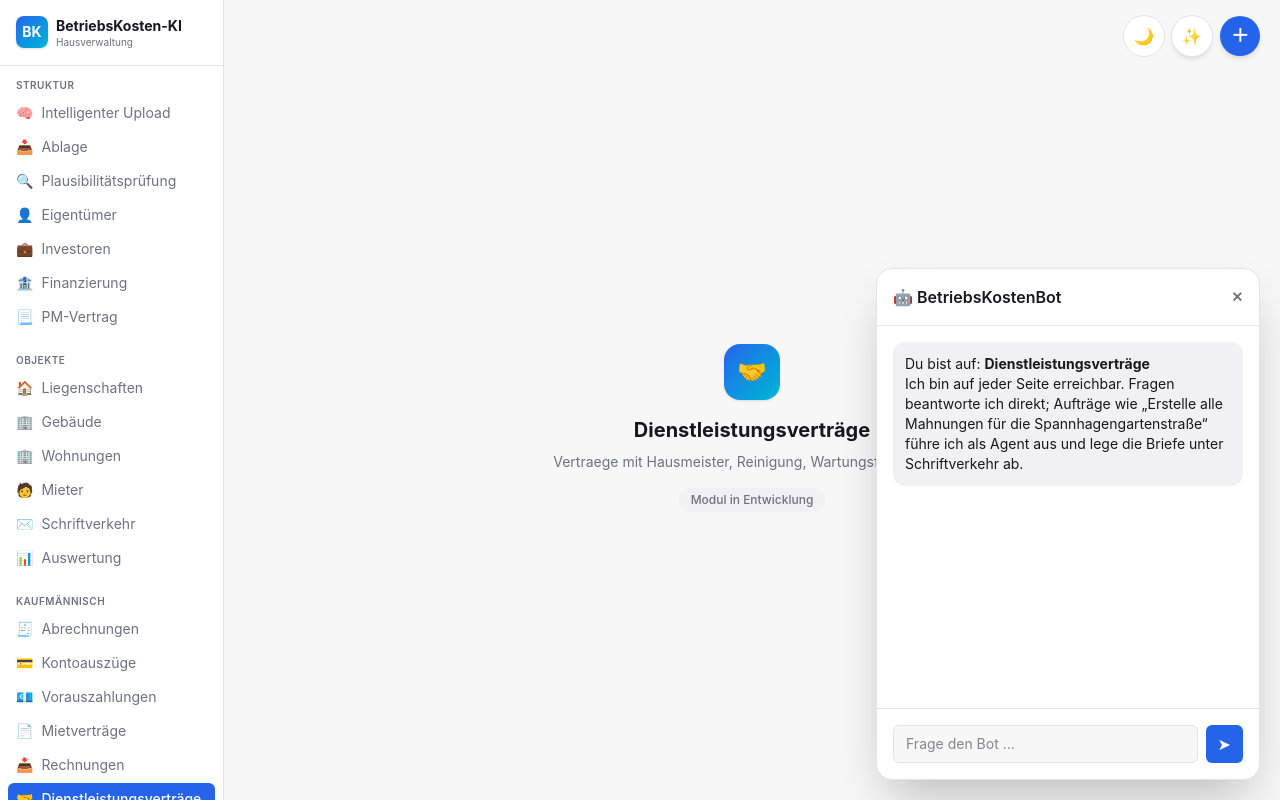
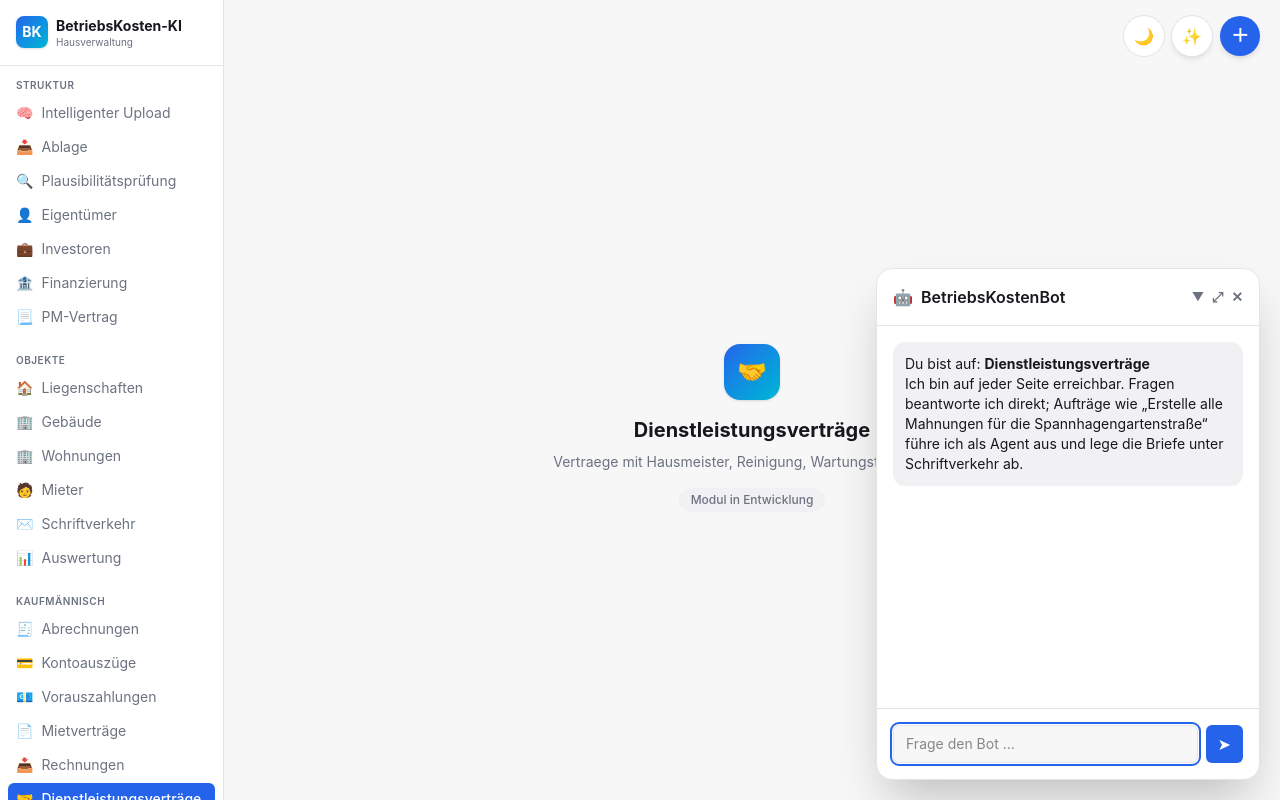
Before and after one commit to mazztah/bkabr, a Next.js app: page /dienstleistungsvertraege in a window 1280 px wide. Both pictures are taken after a click on the button "BetriebsKostenBot – überall verfügbar". Built offline with nearby package versions, Linux system fonts and the light colour scheme.

Commit message:
Add files via upload

```diff
--- a/src/app/gebaeude/page.tsx
+++ b/src/app/gebaeude/page.tsx
@@ -36,7 +36,7 @@ export default function GebaeudePage() {
 
   return (
     <div className="flex h-full flex-col overflow-hidden lg:flex-row">
-      <aside className="w-full shrink-0 border-r border-border bg-card lg:h-full lg:w-80 lg:overflow-y-auto">
+      <aside className="w-full shrink-0 overflow-y-auto border-r border-border bg-card max-h-[46vh] lg:h-full lg:max-h-none lg:w-80">
         <div className="flex items-center justify-between border-b border-border p-4">
           <div>
             <h1 className="text-lg font-bold leading-tight">🏢 Gebäude</h1>
--- a/src/app/globals.css
+++ b/src/app/globals.css
@@ -84,6 +84,36 @@ body {
   background: var(--border);
   border-radius: 8px;
 }
+::-webkit-scrollbar-thumb:hover {
+  background: var(--muted-foreground);
+}
+::-webkit-scrollbar-track {
+  background: transparent;
+}
+
+/* Subtle, consistent focus ring across native form controls. */
+input:focus-visible,
+select:focus-visible,
+textarea:focus-visible,
+button:focus-visible {
+  outline: 2px solid var(--ring);
+  outline-offset: 1px;
+}
+
+/* Smooth height changes for collapsible panels (filters, log, chat, nav
+   groups) so expand/collapse feels dynamic instead of an abrupt jump. */
+.collapsible {
+  overflow: hidden;
+  transition: grid-template-rows 200ms ease-out;
+  display: grid;
+  grid-template-rows: 1fr;
+}
+.collapsible[data-collapsed="true"] {
+  grid-template-rows: 0fr;
+}
+.collapsible > * {
+  min-height: 0;
+}
 
 /* Mobile (Android/iOS): browsers auto-zoom into inputs with font-size < 16px
    on focus, which shifts/overlaps the fixed UI (top bar, chat, nav). Force
--- a/src/app/liegenschaften/page.tsx
+++ b/src/app/liegenschaften/page.tsx
@@ -23,7 +23,7 @@ function LiegenschaftenPageInner() {
 
   return (
     <div className="flex h-full flex-col overflow-hidden lg:flex-row">
-      <aside className="w-full shrink-0 border-r border-border bg-card lg:h-full lg:w-80 lg:overflow-y-auto">
+      <aside className="w-full shrink-0 overflow-y-auto border-r border-border bg-card max-h-[46vh] lg:h-full lg:max-h-none lg:w-80">
         <div className="border-b border-border p-4">
           <h1 className="text-lg font-bold leading-tight">Liegenschaften</h1>
           <p className="text-xs text-muted-foreground">
--- a/src/app/mieter/page.tsx
+++ b/src/app/mieter/page.tsx
@@ -36,7 +36,7 @@ export default function MieterPage() {
 
   return (
     <div className="flex h-full flex-col overflow-hidden lg:flex-row">
-      <aside className="w-full shrink-0 border-r border-border bg-card lg:h-full lg:w-80 lg:overflow-y-auto">
+      <aside className="w-full shrink-0 overflow-y-auto border-r border-border bg-card max-h-[46vh] lg:h-full lg:max-h-none lg:w-80">
         <div className="flex items-center justify-between border-b border-border p-4">
           <div>
             <h1 className="text-lg font-bold leading-tight">🧑 Mieter</h1>
--- a/src/app/schriftverkehr/page.tsx
+++ b/src/app/schriftverkehr/page.tsx
@@ -120,7 +120,7 @@ export default function SchriftverkehrPage() {
         </div>
       ) : (
         <div className="flex min-h-0 flex-1 flex-col overflow-hidden lg:flex-row">
-          <aside className="w-full shrink-0 border-r border-border bg-card lg:h-full lg:w-80 lg:overflow-y-auto">
+          <aside className="w-full shrink-0 overflow-y-auto border-r border-border bg-card max-h-[46vh] lg:h-full lg:max-h-none lg:w-80">
             <div className="border-b border-border p-4">
               <h1 className="text-lg font-bold leading-tight">✉️ Schriftverkehr</h1>
               <p className="text-xs text-muted-foreground">
--- a/src/app/wohnungen/page.tsx
+++ b/src/app/wohnungen/page.tsx
@@ -36,7 +36,7 @@ export default function WohnungenPage() {
 
   return (
     <div className="flex h-full flex-col overflow-hidden lg:flex-row">
-      <aside className="w-full shrink-0 border-r border-border bg-card lg:h-full lg:w-80 lg:overflow-y-auto">
+      <aside className="w-full shrink-0 overflow-y-auto border-r border-border bg-card max-h-[46vh] lg:h-full lg:max-h-none lg:w-80">
         <div className="flex items-center justify-between border-b border-border p-4">
           <div>
             <h1 className="text-lg font-bold leading-tight">🏢 Wohnungen</h1>
--- a/src/components/ChatWindow.tsx
+++ b/src/components/ChatWindow.tsx
@@ -34,6 +34,8 @@ export default function ChatWindow() {
   const pathname = usePathname() || "/";
   const pageLabel = PAGE_LABELS[pathname] || pathname;
   const [input, setInput] = useState("");
+  const [minimized, setMinimized] = useState(false);
+  const [expanded, setExpanded] = useState(false);
   const scrollRef = useRef<HTMLDivElement>(null);
 
   useEffect(() => {
@@ -50,8 +52,11 @@ export default function ChatWindow() {
   if (!chatOpen) {
     return (
       <button
-        onClick={toggleChat}
-        className="fixed bottom-5 right-5 z-[200] rounded-full bg-primary text-primary-foreground shadow-lg h-14 w-14 flex items-center justify-center text-2xl no-print hover:scale-105 transition-transform"
+        onClick={() => {
+          setMinimized(false);
+          toggleChat();
+        }}
+        className="fixed bottom-5 right-5 z-[200] rounded-full bg-primary text-primary-foreground shadow-lg h-14 w-14 flex items-center justify-center text-2xl no-print transition-transform hover:scale-105 active:scale-95"
         title="BetriebsKostenBot – überall verfügbar"
       >
         🤖
@@ -60,14 +65,45 @@ export default function ChatWindow() {
   }
 
   return (
-    <aside className="fixed bottom-5 right-5 z-[200] w-[calc(100vw-2.5rem)] max-w-sm h-[32rem] max-h-[75vh] rounded-2xl border border-border bg-card flex flex-col shadow-2xl no-print overflow-hidden">
-      <div className="p-4 border-b border-border font-semibold flex items-center justify-between shrink-0">
-        <span>🤖 BetriebsKostenBot</span>
-        <button onClick={toggleChat} className="text-muted-foreground hover:text-foreground text-sm">
+    <aside
+      className={`fixed bottom-5 right-5 z-[200] flex flex-col rounded-2xl border border-border bg-card shadow-2xl no-print overflow-hidden transition-[height,width] duration-200 ease-out ${
+        minimized
+          ? "h-14 w-[calc(100vw-2.5rem)] max-w-sm"
+          : expanded
+          ? "h-[85vh] max-h-[46rem] w-[calc(100vw-2.5rem)] max-w-lg"
+          : "h-[32rem] max-h-[75vh] w-[calc(100vw-2.5rem)] max-w-sm"
+      }`}
+    >
+      <div className="flex shrink-0 items-center justify-between gap-2 border-b border-border p-4 font-semibold">
+        <button
+          onClick={() => setMinimized((m) => !m)}
+          className="flex min-w-0 flex-1 items-center gap-2 text-left"
+          title={minimized ? "Aufklappen" : "Einklappen"}
+        >
+          <span className="shrink-0">🤖</span>
+          <span className="truncate">BetriebsKostenBot</span>
+          <span className="ml-auto shrink-0 text-xs text-muted-foreground">{minimized ? "▲" : "▼"}</span>
+        </button>
+        <button
+          onClick={() => setExpanded((e) => !e)}
+          className="shrink-0 hidden text-muted-foreground hover:text-foreground text-sm sm:inline"
+          title={expanded ? "Verkleinern" : "Vergrößern"}
+        >
+          {expanded ? "⤡" : "⤢"}
+        </button>
+        <button
+          onClick={() => {
+            setMinimized(false);
+            toggleChat();
+          }}
+          className="shrink-0 text-muted-foreground hover:text-foreground text-sm"
+          title="Schließen"
+        >
           ✕
         </button>
       </div>
 
+      {!minimized && (
       <div ref={scrollRef} className="flex-1 overflow-y-auto p-4 space-y-3">
         <div className="bg-muted p-3 rounded-xl text-sm">
           Du bist auf: <strong>{pageLabel}</strong>
@@ -96,7 +132,9 @@ export default function ChatWindow() {
           <div className="bg-muted p-3 rounded-xl text-sm mr-6 animate-pulse">Denke nach …</div>
         )}
       </div>
+      )}
 
+      {!minimized && (
       <div className="p-4 border-t border-border shrink-0">
         <div className="flex gap-2">
           <input
@@ -104,7 +142,8 @@ export default function ChatWindow() {
             onChange={(e) => setInput(e.target.value)}
             onKeyDown={(e) => e.key === "Enter" && handleSend()}
             placeholder="Frage den Bot …"
-            className="flex-1 rounded-md border border-border bg-background px-3 py-2 text-sm"
+            autoFocus
+            className="flex-1 rounded-md border border-border bg-background px-3 py-2 text-sm transition-colors focus:border-primary focus:outline-none"
           />
           <button
             onClick={handleSend}
@@ -115,6 +154,7 @@ export default function ChatWindow() {
           </button>
         </div>
       </div>
+      )}
     </aside>
   );
 }
```
Also changed, not shown: src/components/LogPanel.tsx (+10 -2 lines), src/components/Sidebar.tsx (+17 -5 lines).
